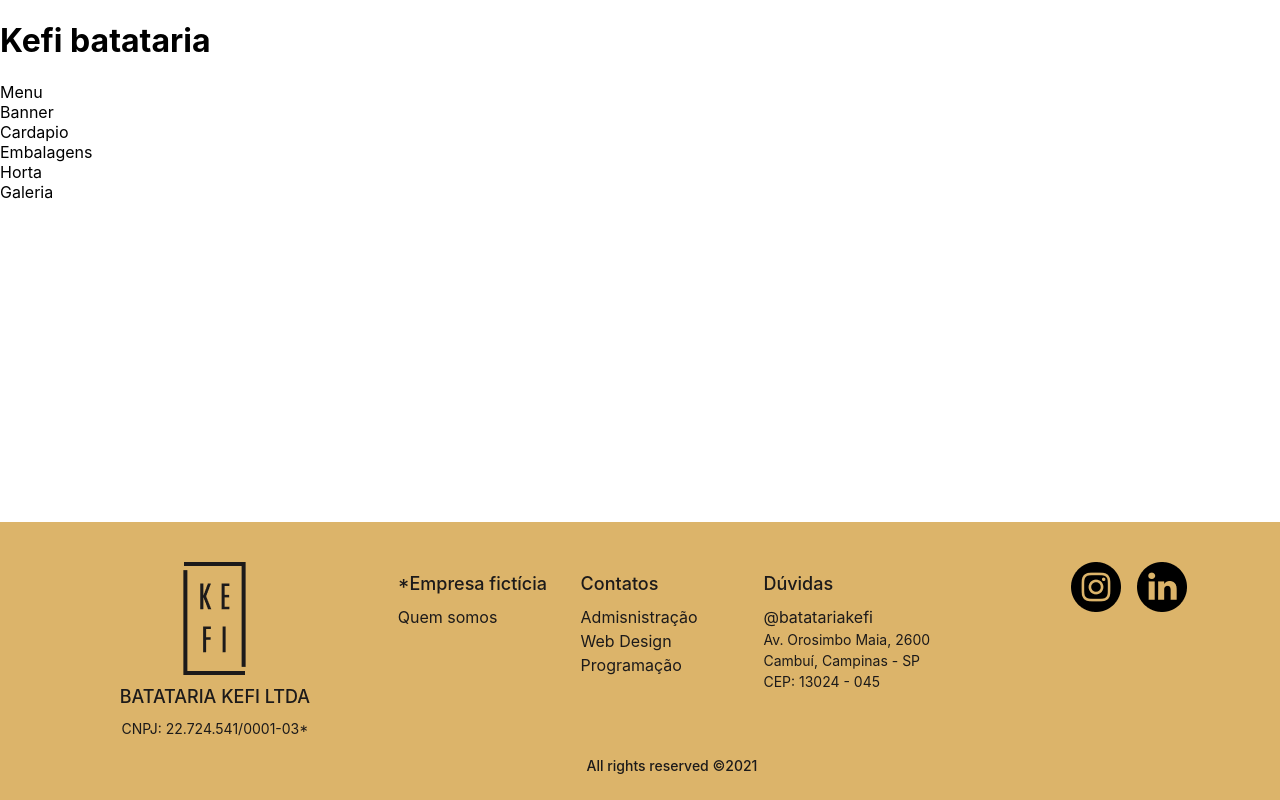
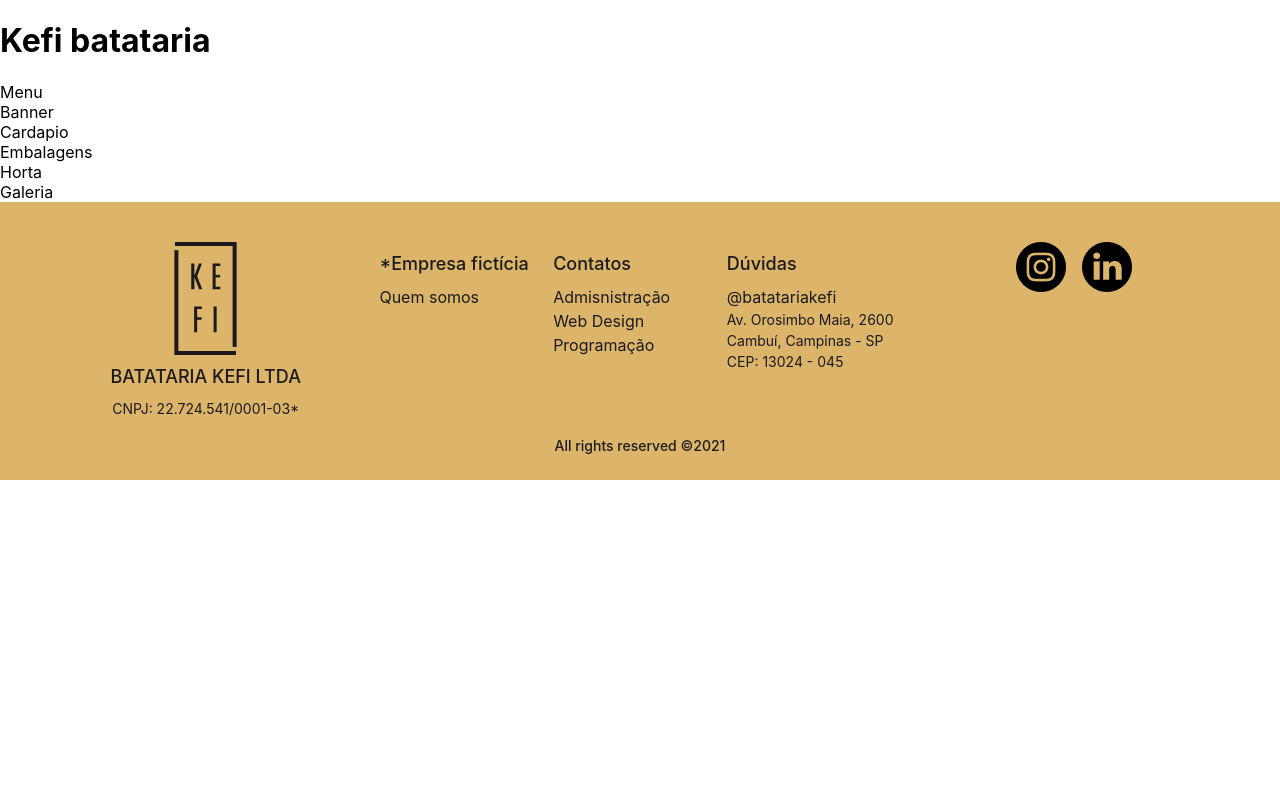
Before and after one commit to ThaisOliveiraRocha/kefi-batataria, a React (Create React App) app in the folder cliente/: page / in a window 1280 px wide. Built offline with nearby package versions, Linux system fonts and the light colour scheme.

Commit message:
Adjust layout

```diff
--- a/cliente/src/templates/Footer/Footer.styles.js
+++ b/cliente/src/templates/Footer/Footer.styles.js
@@ -6,9 +6,8 @@ export const Grid = styled.div`
   align-items: center;
   justify-content: center;
   flex-direction: column;
-  position: fixed;
   bottom: 0;
-  width: 100%;
+  max-width: 100%;
   max-height: 256px;
 
   background-color: #dcb46a;
```
